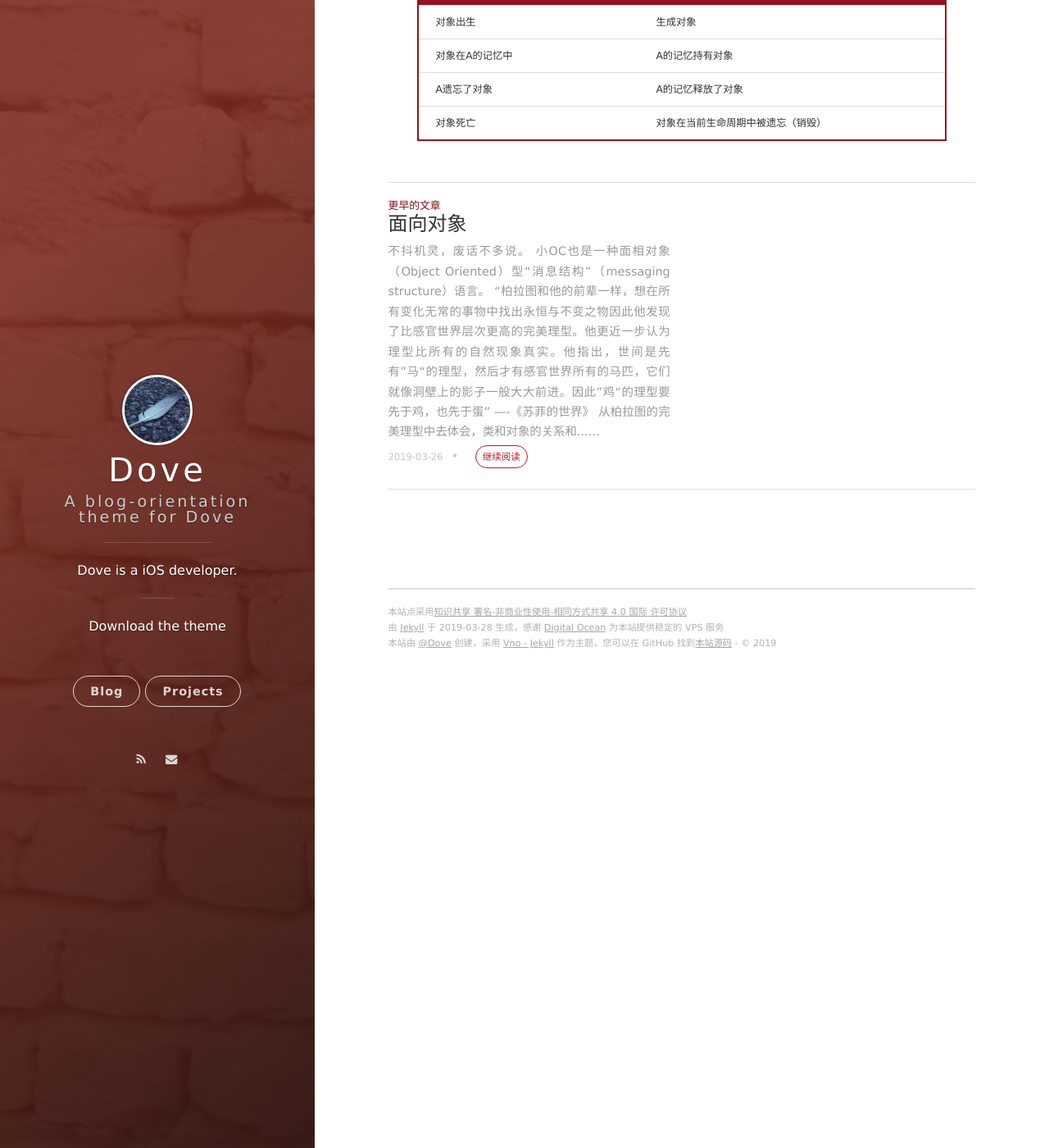
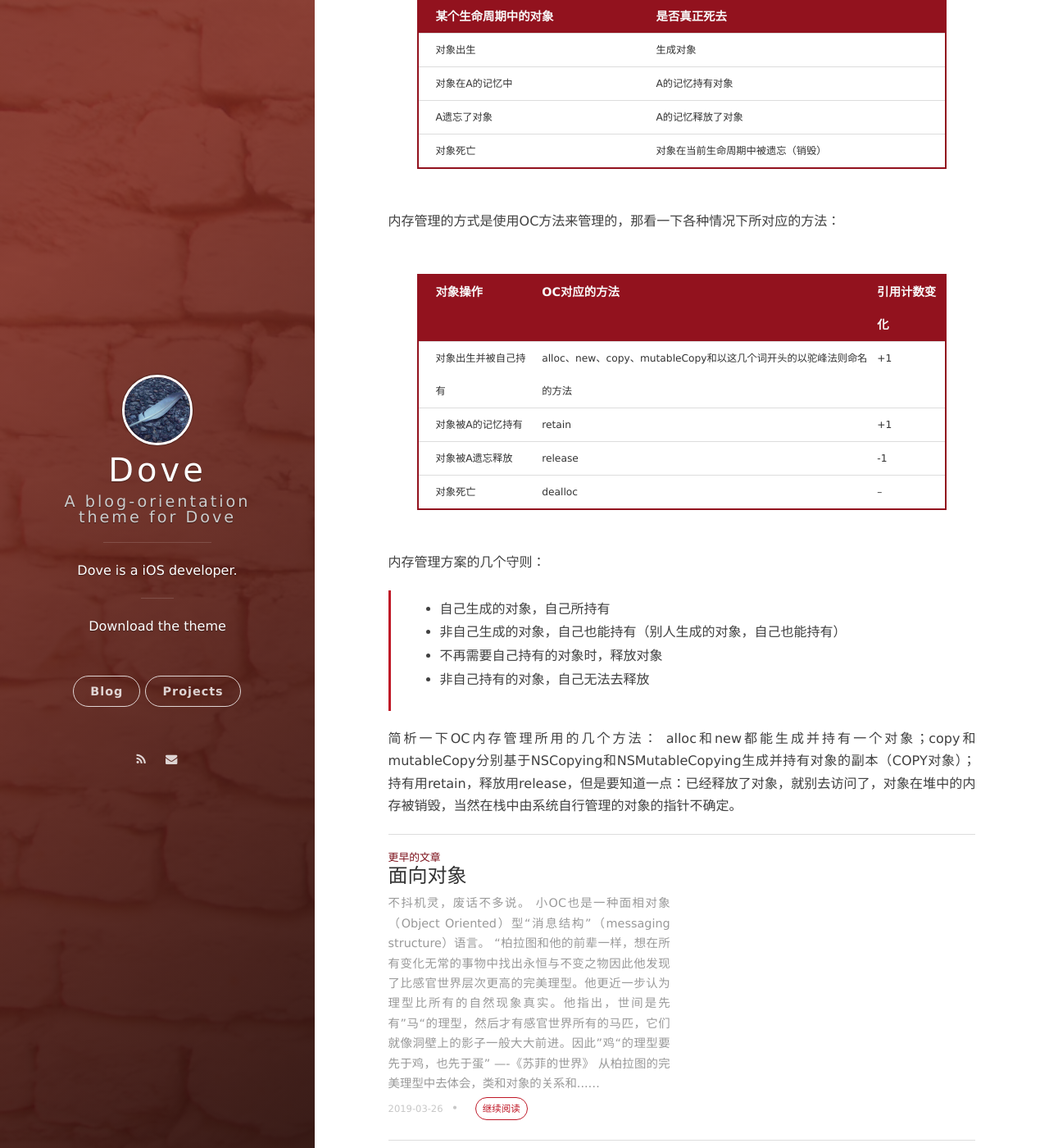
Before and after one commit to Fe7s/Fe7s.github.io, a Jekyll site: the page built from _posts/2019-03-27-内存管理.md, in a window 1280 px wide and 1400 px high, scrolled down 2256 px. Shown: the whole window at 82% size. Built offline with Jekyll 4.4.1, drawn with Linux system fonts in a browser that asks for light colours; nearby versions of some CDN libraries; some of the changed text lies outside the part shown.

Commit message:
memory management 02

```diff
--- a/_posts/2019-03-27-内存管理.md
+++ b/_posts/2019-03-27-内存管理.md
@@ -4,7 +4,7 @@ title: 内存管理
 date: 2019-03-27 12:00:00.000000001 +08:00
 ---
 
-#### 理解内存管理和引用计数之间的区别
+### 一、理解内存管理和引用计数之间的区别
 
 当去百度百科里查看内存管理词条的时候，第一句话就是：“内存管理是指软件运行时对计算机内存资源的分配和使用的技术。其最主要的目的是如何高效，快速的分配，并且在适当的时候释放和回收内存资源。”。当提到内存管理的时候，以引用计数为为内存管理技术的MRC、ARC都是一种内存管理的手段。所以要理解其中的差异，去体会之。
 
@@ -37,3 +37,23 @@ NSObject *object = [[NSObject alloc]init];
 |对象在A的记忆中|A的记忆持有对象|
 |A遗忘了对象|A的记忆释放了对象|
 |对象死亡|对象在当前生命周期中被遗忘（销毁）|
+
+内存管理的方式是使用OC方法来管理的，那看一下各种情况下所对应的方法：
+
+|对象操作| OC对应的方法|引用计数变化|
+|:---- |:----|:----|
+|对象出生并被自己持有|alloc、new、copy、mutableCopy和以这几个词开头的以驼峰法则命名的方法| +1 |
+|对象被A的记忆持有|retain| +1 |
+|对象被A遗忘释放|release| -1 |
+|对象死亡|dealloc| -- |
+
+内存管理方案的几个守则：
+
+>* 自己生成的对象，自己所持有
+>* 非自己生成的对象，自己也能持有（别人生成的对象，自己也能持有）
+>* 不再需要自己持有的对象时，释放对象
+>* 非自己持有的对象，自己无法去释放
+
+简析一下OC内存管理所用的几个方法：
+alloc和new都能生成并持有一个对象；copy和mutableCopy分别基于NSCopying和NSMutableCopying生成并持有对象的副本（COPY对象）；
+持有用retain，释放用release，但是要知道一点：已经释放了对象，就别去访问了，对象在堆中的内存被销毁，当然在栈中由系统自行管理的对象的指针不确定。
```
Also changed, not shown: other parts of _posts/2019-03-27-内存管理.md (+1 -1 lines).
